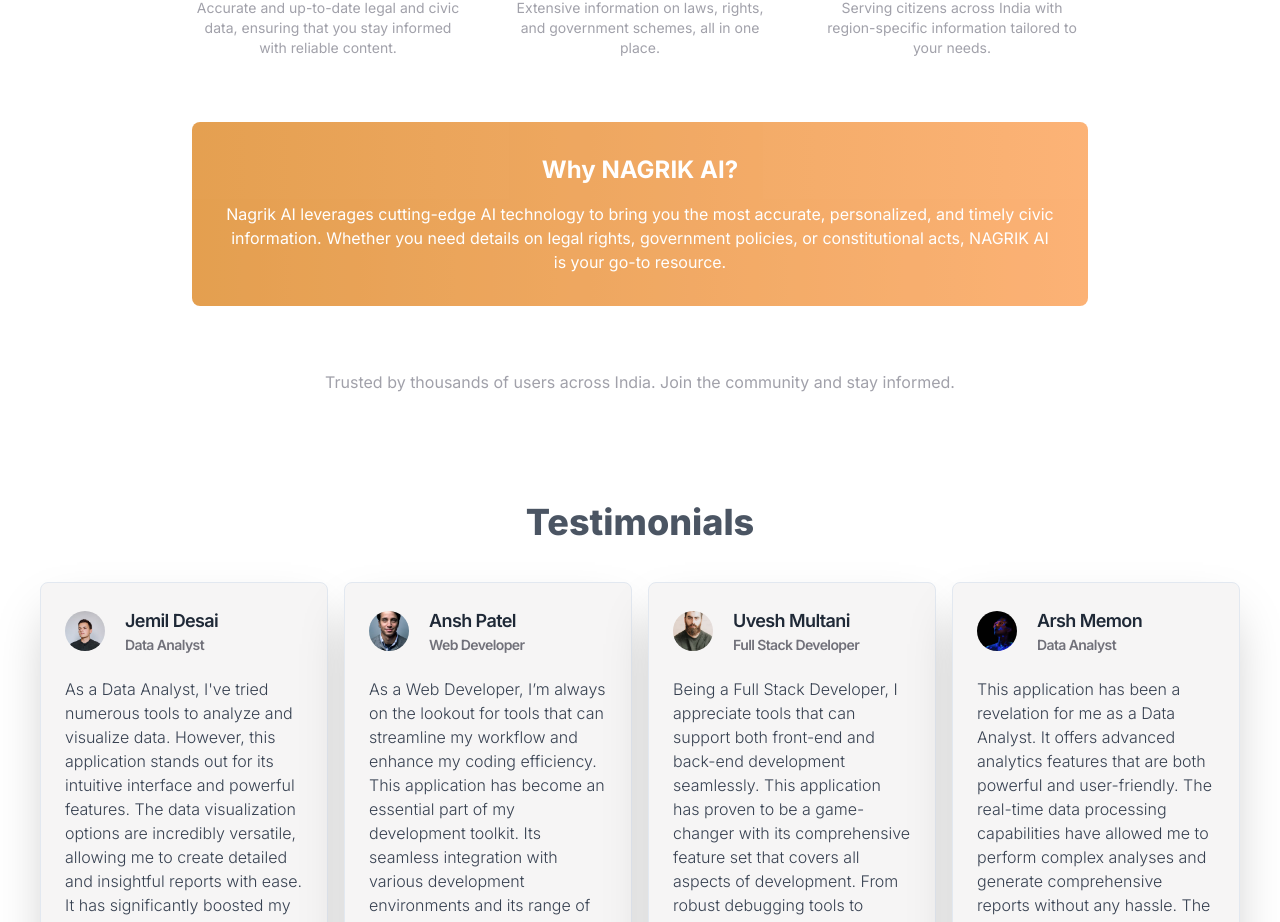
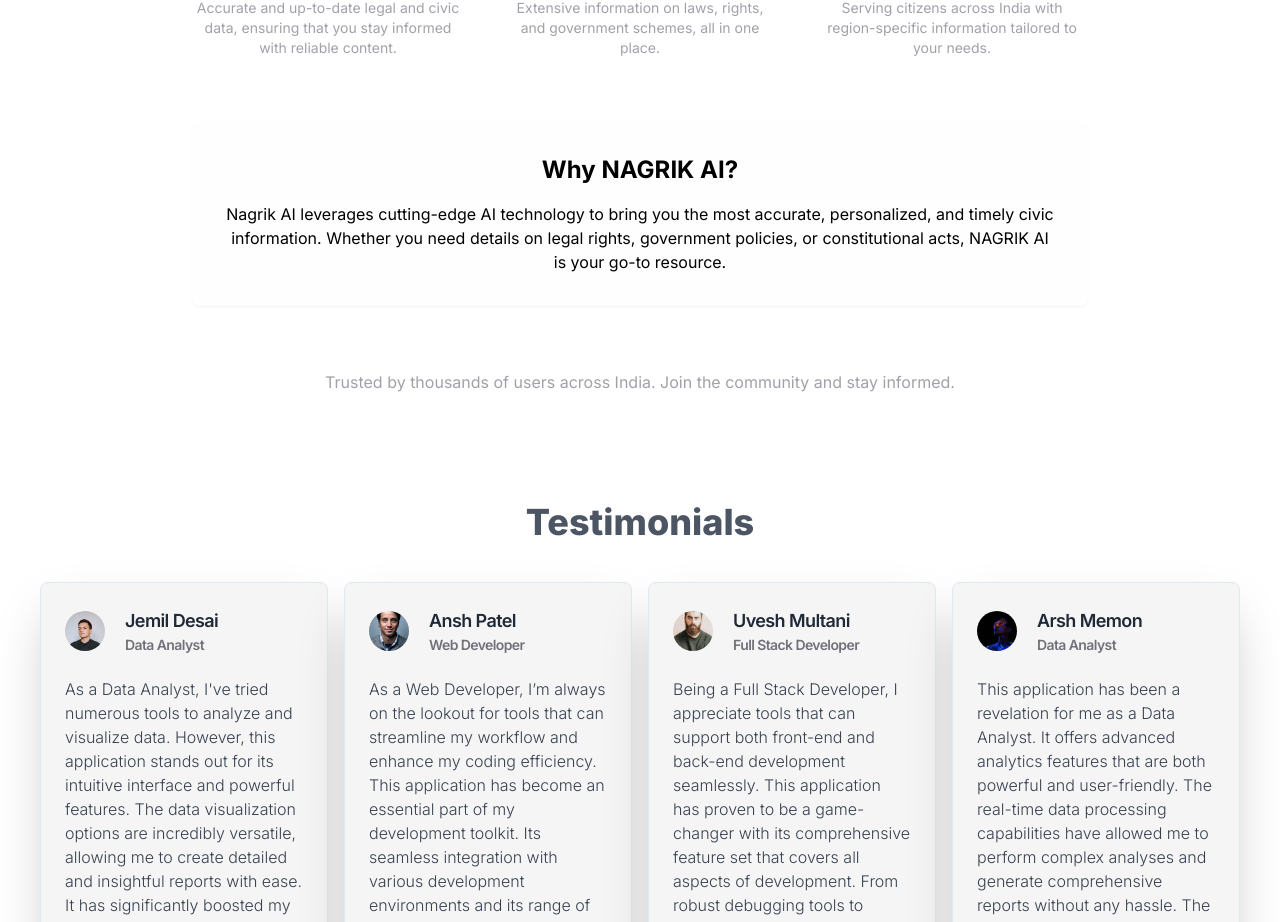
Before and after one commit to Uvesh-Multani/Nagrik_AI, a Next.js app: page / in a window 1280 px wide. Shown: the part 818-1740 px from the top of the page. Built offline with nearby package versions, Linux system fonts and the light colour scheme; no server answers.

Commit message:
Update 3 Sep 2

```diff
--- a/components/landing-nagrik.tsx
+++ b/components/landing-nagrik.tsx
@@ -34,7 +34,7 @@
         </div>
       </div>
 
-      <div className="bg-gradient-to-r from-amber-600 to-orange-400 opacity-70 p-8 rounded-lg text-white">
+      <div className="bg-[#fefefe] hover:bg-[#f4f1f1] shadow-sm p-8 rounded-lg text-black">
         <h2 className="text-2xl font-bold text-center mb-4">Why NAGRIK AI?</h2>
         <p className="text-center text-sm md:text-base">
           Nagrik AI leverages cutting-edge AI technology to bring you the most
```
